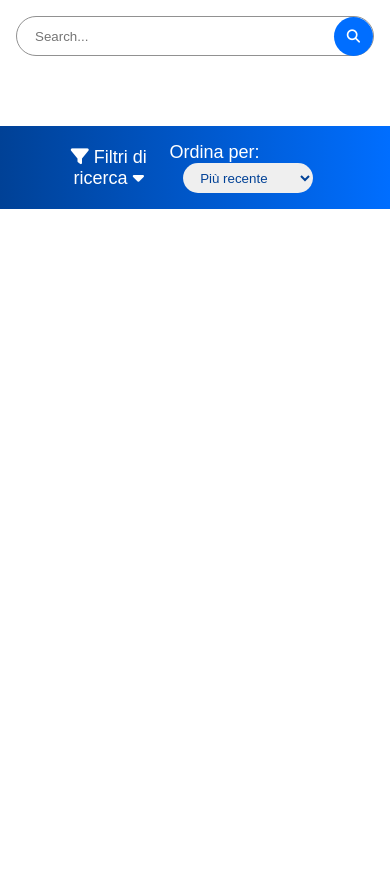
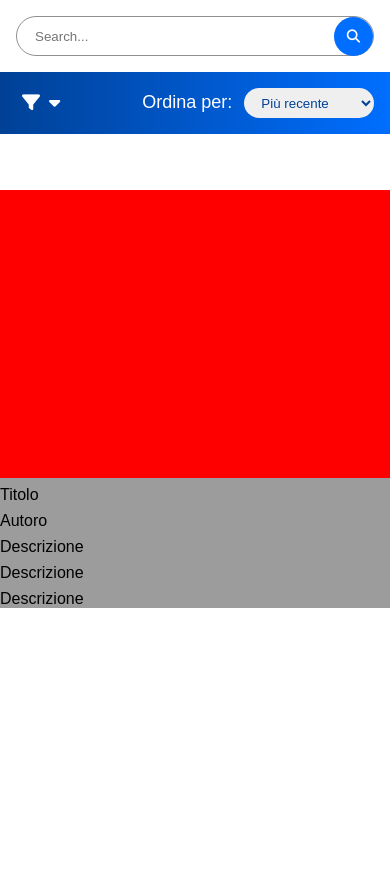
Before and after one commit to GabriRota/DeckShow, a Django app: page / in a window 390 px wide; the page is wider, and only the part inside the window is pictured. Shown: the part 70-965 px from the top of that part. After the commit the page ends 678 px from the top of that part, so only its background shows below. Run offline with Django 5.2, Linux system fonts and the light colour scheme.

Commit message:
pagina Index

```diff
--- a/static/css/baseLayout.css
+++ b/static/css/baseLayout.css
@@ -99,7 +99,7 @@ button:active{
     padding: 2em 1em;
     width: 70px;
     height: calc(100vh - 70px);
-    background-color: rgb(0, 65, 150);
+    background: linear-gradient(rgb(0, 65, 150), rgb(0, 110, 255));
     display: flex;
     justify-content: space-between;
     flex-direction: column;
@@ -147,6 +147,7 @@ button:active{
         align-items: center;
         padding: 0 1em;
         gap: 2em;
+        background: linear-gradient(90deg,rgb(0, 65, 150), rgb(0, 110, 255));
     }
 
     .upper-bar,
--- a/static/css/index.css
+++ b/static/css/index.css
@@ -1,8 +1,13 @@
-.container-1{
-    padding: 0 1em;
+.container-1 {
+    position: fixed;
+    top: 70px;
+    left: 70px;
+    right: 0;
+    padding: 1em;
+    background-color: white;
     display: flex;
     justify-content: center;
-
+    box-sizing: border-box;
 }
 .ricerca{
     width: 100%;
@@ -14,6 +19,7 @@
     box-sizing: border-box;
     border: 1px solid rgb(145, 145, 145);
     align-items: center;
+    z-index: 999;
 }
 
 .barraRicerca{
@@ -38,10 +44,10 @@
 }
 
 .filtro{
-    margin: 70px 0em 0em 0em;
+    margin: 56px 1em 0em 1em;
     height:fit-content;
     background: linear-gradient(90deg,rgb(0, 65, 150), rgb(0, 110, 255));
-    padding: 1em 3em;
+    padding: 1em 2em;
     display: flex;
     align-items: center;
     justify-content: space-between;
@@ -54,6 +60,12 @@
     color: white;
 }
 
+.filtro p{
+    display: inline-block;
+    padding-left: 0.5em;
+    margin: 0px;
+}
+
 .ordinamento{
     color: white;
     font-size: 18px;
@@ -62,7 +74,7 @@
 .ordinamento select{
     height: 30px;
     width: 130px;
-    margin-left: 1em;
+    margin-left: 0.5em;
     border-radius: 15px;
     padding-left: 1em;
     border: none;
@@ -70,40 +82,47 @@
 }
 
 .grid-container{
-    margin: 20px 1em 1em;
-    flex-grow: 1;
+    margin: 2em 1em;
     display: grid;
-    grid-template-columns: repeat(auto-fit, 432);
+    grid-template-columns: repeat(auto-fit, 432px);
     gap: 2em;
     justify-content: center;
 }
 
 .inserzione{
-    text-align: left;
-    height: 432px;
-    background-color: white;
+    width: 100%;
+    height: 480px;
+    background-color: rgb(156, 156, 156);
 }
 
-.immagine{
-    height: 243px;
-    background-color: lightpink;
+p{
+    margin: 0.5em 0 0 0;
 }
 
-.titolo{
-    padding: 0.5em 0.5em 0.5em 0.5em;
-    margin: 0;
-    font-family: sans-serif;
-}
 
-.testo p{
-    font-family: sans-serif;
-    color: #606060;
-    margin: 0px;
-    padding: 0em 1em 0.5em 1em;
-}
 
 @media screen and (max-width: 600px) {
+    .container-1{
+        left: 0px;
+    }
+
+    .filtro{
+        padding: 1em;
+        margin: 56px 0em;
+    }
+
+    .filtro p{
+        display: none;
+    }
+
+    .grid-container{
+        margin: 0;
+        grid-template-columns: 1fr;
+        gap: 2em;
+    }
+
     .inserzione{
-        width: 100%;
+        width: 100vW;
+        height: auto;
     }
 }
--- a/templates/index.html
+++ b/templates/index.html
@@ -17,7 +17,7 @@
 <div class="filtro">
   <button type="button" data-bs-toggle="collapse" data-bs-target="#filter_form" aria-controls="navbarColor01"
     aria-expanded="false" aria-label="Toggle navigation">
-    <i class="fa-solid fa-filter" style="color: #ffffff;"></i> Filtri di ricerca <i class="fa-solid fa-caret-down"></i>
+    <i class="fa-solid fa-filter" style="color: #ffffff;"></i><p> Filtri di ricerca </p><i class="fa-solid fa-caret-down" style="padding-left: 0.5em;"></i>
   </button>
   <div class="ordinamento">
     <label for="sort">Ordina per: </label>
@@ -29,7 +29,14 @@
   </div>
 </div>
 <div class="grid-container">
-  <div class="inserzione"></div>
+  <div class="inserzione">
+    <div class="immagine" style="height: 288px; width: 432px; background-color: red;"></div>
+    <p>Titolo</p>
+    <p>Autoro</p>
+    <p>Descrizione</p>
+    <p>Descrizione</p>
+    <p>Descrizione</p>
+  </div>
   <div class="inserzione"></div>
   <div class="inserzione"></div>
   <div class="inserzione"></div>
```
